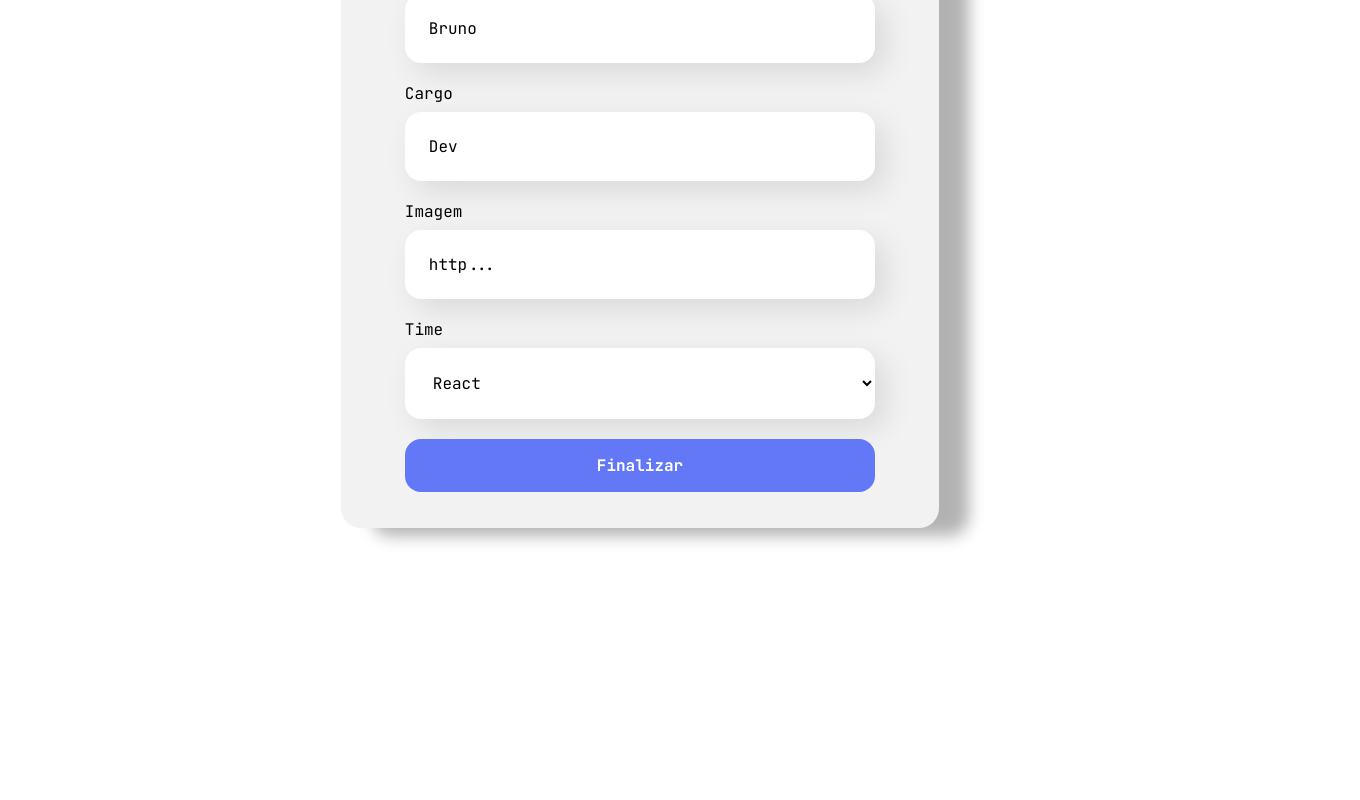
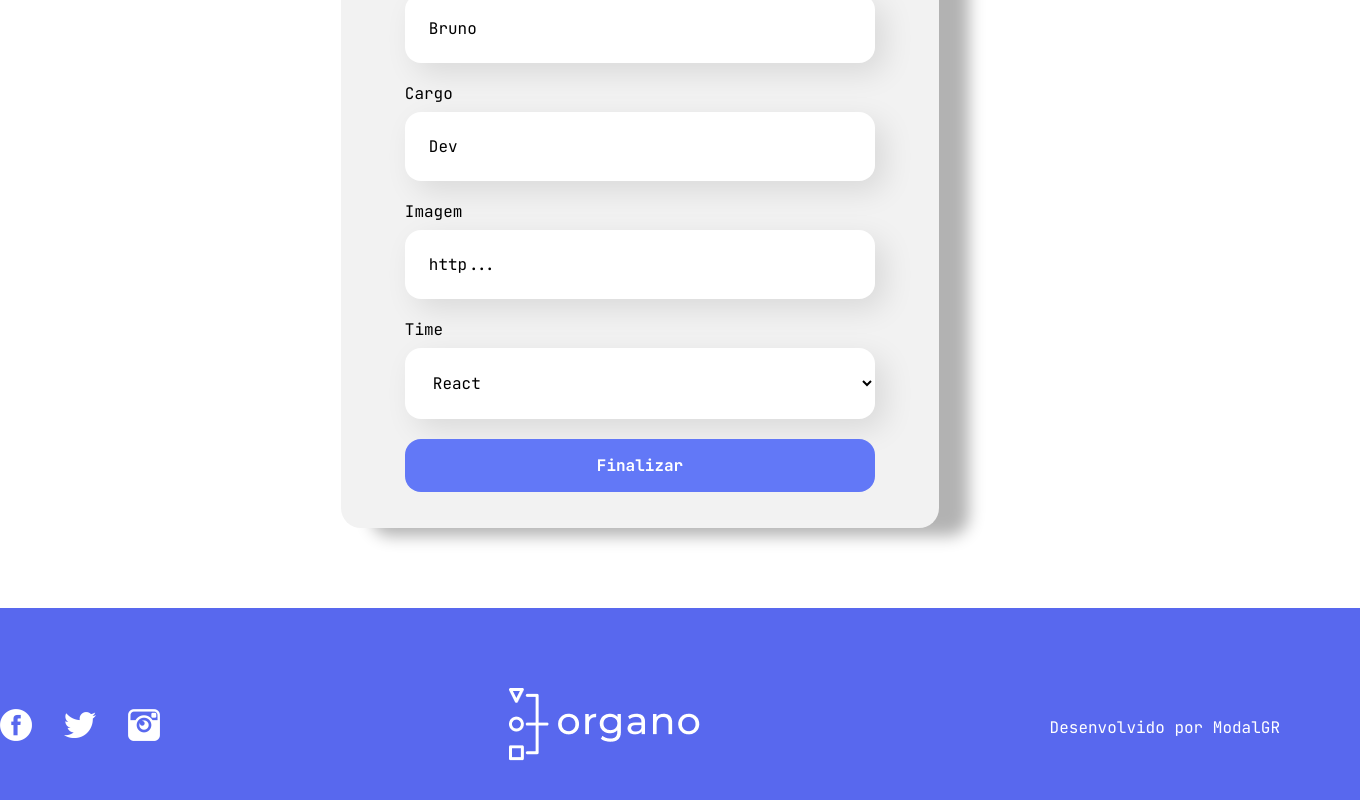
Before and after one commit to andrade-bruno/modalgr-training-process, a React (Create React App) app in the folder react-desenvolvendo-com-javascript/organo/: page / in a window 1280 px wide. Shown: the part 686-1486 px from the top of the page, 1360 px wide, since content can reach past the window. Before the commit the page ends 1294 px from the top, so only its background shows below. Built offline with nearby package versions, Linux system fonts and the light colour scheme.

Commit message:
feat: Footer component

```diff
--- a/react-desenvolvendo-com-javascript/organo/src/App.js
+++ b/react-desenvolvendo-com-javascript/organo/src/App.js
@@ -6,6 +6,7 @@ import './main.css';
 import { ToastContainer, toast } from 'react-toastify';
 import 'react-toastify/dist/ReactToastify.css';
 import Team from './components/Team';
+import Footer from './components/Footer';
 
 export const teamList = [
     { value: 'React', primaryColor: '#57C278', secondaryColor: '#D9F7E9' },
@@ -58,6 +59,8 @@ function App() {
                     />
                 ))}
 
+                <Footer />
+
                 <ToastContainer
                     position='top-center'
                     autoClose={2500}
--- /dev/null
+++ b/react-desenvolvendo-com-javascript/organo/src/components/Footer/index.css
@@ -0,0 +1,18 @@
+footer {
+    background: #5868ee;
+    color: #fff;
+    padding: 80px;
+    display: flex;
+    justify-content: space-between;
+    align-items: center;
+    width: 100%;
+}
+
+footer ul li {
+    display: inline-block;
+    margin-right: 32px;
+}
+
+footer ul li:last-child {
+    margin-right: 0px;
+}
--- /dev/null
+++ b/react-desenvolvendo-com-javascript/organo/src/components/Footer/index.js
@@ -0,0 +1,33 @@
+import './index.css';
+
+export default function Footer(props) {
+    return (
+        <footer>
+            <section>
+                <ul>
+                    <li>
+                        <a href='facebook.com' target='_blank'>
+                            <img src='/assets/fb.png' alt='Facebook' />
+                        </a>
+                    </li>
+                    <li>
+                        <a href='twitter.com' target='_blank'>
+                            <img src='/assets/tw.png' alt='Twitter' />
+                        </a>
+                    </li>
+                    <li>
+                        <a href='instagram.com' target='_blank'>
+                            <img src='/assets/ig.png' alt='Instagram' />
+                        </a>
+                    </li>
+                </ul>
+            </section>
+            <section>
+                <img src='/assets/logo.png' alt='Organo' />
+            </section>
+            <section>
+                <p>Desenvolvido por ModalGR</p>
+            </section>
+        </footer>
+    );
+}
--- a/react-desenvolvendo-com-javascript/organo/src/components/TeammateCard/index.css
+++ b/react-desenvolvendo-com-javascript/organo/src/components/TeammateCard/index.css
@@ -1,4 +1,10 @@
 .mate {
+    width: 280px;
+}
+
+.mate .header {
+    background-color: #f0f0f0;
+    border-radius: 10px 10px 0px 0px;
 }
 
 .mate img {
@@ -25,4 +31,5 @@
 
 .mate .footer h5 {
     line-height: 22px;
+    padding: 0 16px;
 }
```
